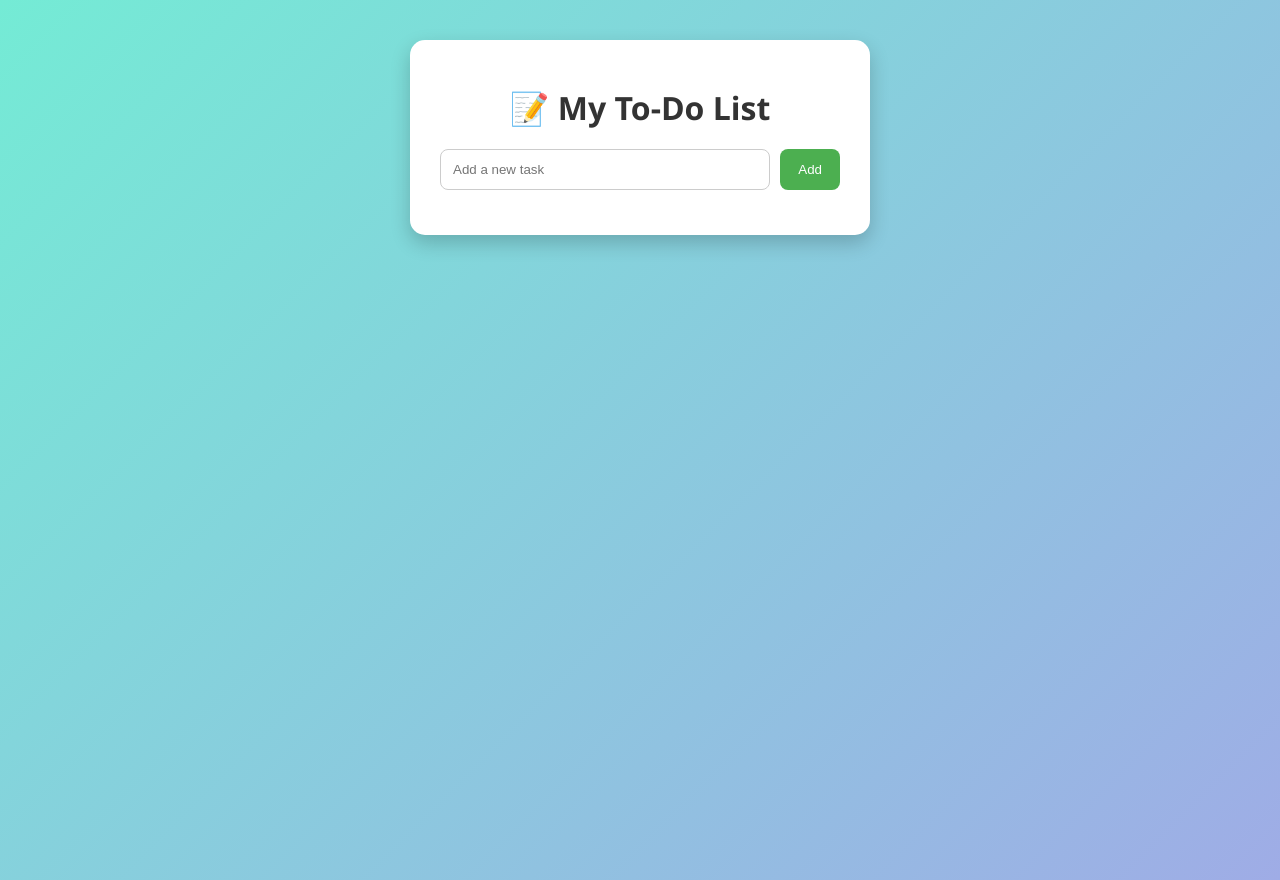
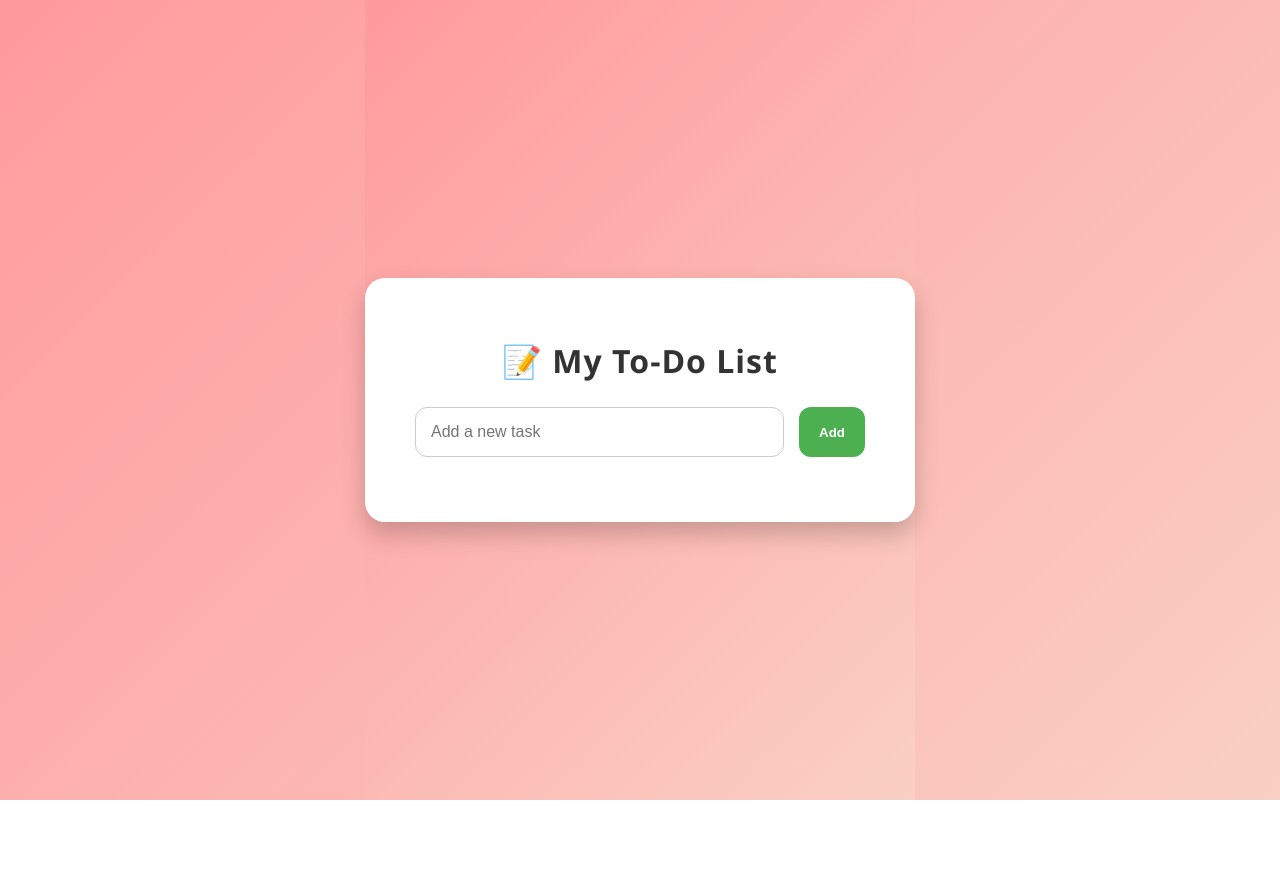
Before and after one commit to Saichandu51/TO-DO-APP, a plain HTML site: page frontend/index.html in a window 1280 px wide. After the commit the page ends 800 px from the top, so only its background shows below. Drawn offline with Linux system fonts and the light colour scheme; no server answers.

Commit message:
code updated

```diff
--- a/frontend/style.css
+++ b/frontend/style.css
@@ -1,59 +1,78 @@
-/* General styles */
-body {
+/* Background gradient & centering */
+body, html {
+  margin: 0;
+  padding: 0;
+  height: 100%;
   font-family: "Segoe UI", Tahoma, sans-serif;
-  background: linear-gradient(135deg, #74ebd5 0%, #9face6 100%);
   display: flex;
   justify-content: center;
-  align-items: flex-start;
-  min-height: 100vh;
-  margin: 0;
-  padding: 40px;
+  align-items: center;
+  background: linear-gradient(135deg, #ff9a9e 0%, #fad0c4 100%);
+}
+
+.background {
+  width: 100%;
+  display: flex;
+  justify-content: center;
+  align-items: center;
 }
 
 /* App container */
 .app-container {
   background: #fff;
-  padding: 25px 30px;
-  border-radius: 15px;
-  box-shadow: 0 8px 20px rgba(0, 0, 0, 0.2);
-  width: 400px;
-  animation: fadeIn 0.8s ease-in-out;
+  padding: 40px 50px;
+  border-radius: 20px;
+  box-shadow: 0 12px 25px rgba(0,0,0,0.2);
+  width: 450px;
+  animation: fadeInScale 0.8s ease-in-out;
 }
 
 /* Title */
 .app-container h1 {
   text-align: center;
-  margin-bottom: 20px;
+  margin-bottom: 25px;
   color: #333;
+  font-size: 2em;
+  letter-spacing: 1px;
+  animation: slideDown 0.8s ease forwards;
 }
 
 /* Input group */
 .input-group {
   display: flex;
-  gap: 10px;
-  margin-bottom: 20px;
+  gap: 15px;
+  margin-bottom: 25px;
 }
 
 #taskInput {
   flex: 1;
-  padding: 12px;
-  border-radius: 8px;
+  padding: 15px;
+  border-radius: 12px;
   border: 1px solid #ccc;
   outline: none;
+  font-size: 1em;
+  transition: 0.3s;
+}
+
+#taskInput:focus {
+  border-color: #4CAF50;
+  box-shadow: 0 0 8px rgba(76, 175, 80, 0.3);
 }
 
 #addBtn {
   background: #4CAF50;
   border: none;
   color: white;
-  padding: 12px 18px;
-  border-radius: 8px;
+  padding: 15px 20px;
+  border-radius: 12px;
   cursor: pointer;
-  transition: 0.2s ease;
+  font-weight: bold;
+  transition: 0.3s;
 }
 
 #addBtn:hover {
   background: #45a049;
+  transform: scale(1.05);
 }
 
 /* Task list */
@@ -64,17 +83,19 @@ body {
 
 #taskList li {
   background: #f9f9f9;
-  margin-bottom: 10px;
-  padding: 12px;
-  border-radius: 8px;
+  margin-bottom: 15px;
+  padding: 15px;
+  border-radius: 12px;
   display: flex;
   justify-content: space-between;
   align-items: center;
-  transition: background 0.2s ease;
+  transition: all 0.3s ease;
+  box-shadow: 0 4px 6px rgba(0,0,0,0.05);
 }
 
 #taskList li:hover {
   background: #f1f1f1;
+  transform: translateX(5px);
 }
 
 /* Delete button */
@@ -82,18 +103,24 @@ body {
   background: #e74c3c;
   border: none;
   color: white;
-  padding: 6px 12px;
-  border-radius: 6px;
+  padding: 8px 15px;
+  border-radius: 8px;
   cursor: pointer;
   transition: 0.2s ease;
 }
 
 .delete-btn:hover {
   background: #c0392b;
+  transform: scale(1.1);
 }
 
 /* Animations */
-@keyframes fadeIn {
-  from { opacity: 0; transform: translateY(-20px); }
-  to { opacity: 1; transform: translateY(0); }
+@keyframes fadeInScale {
+  0% { opacity: 0; transform: scale(0.8); }
+  100% { opacity: 1; transform: scale(1); }
 }
+
+@keyframes slideDown {
+  0% { opacity: 0; transform: translateY(-20px); }
+  100% { opacity: 1; transform: translateY(0); }
+}
```
